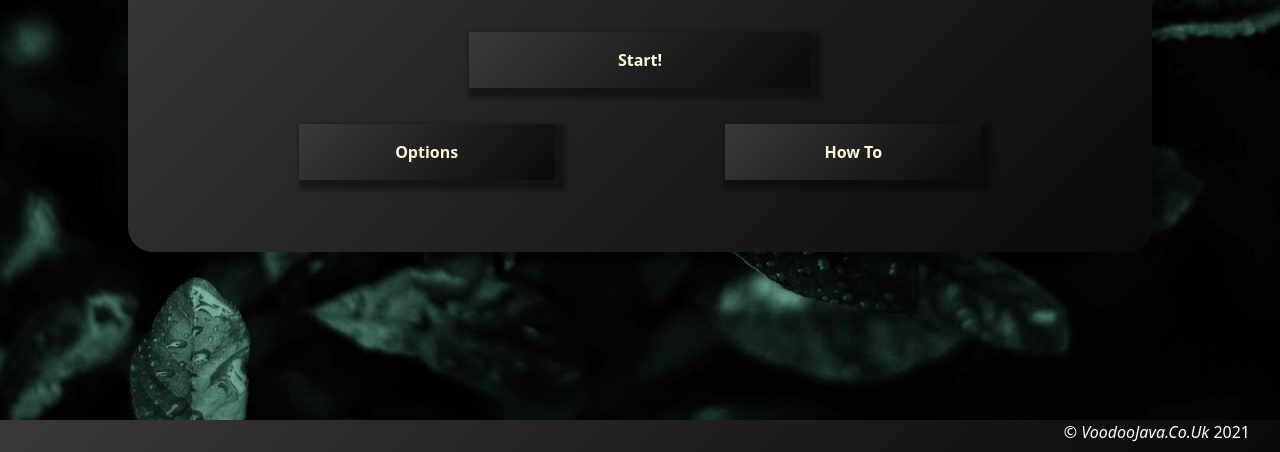
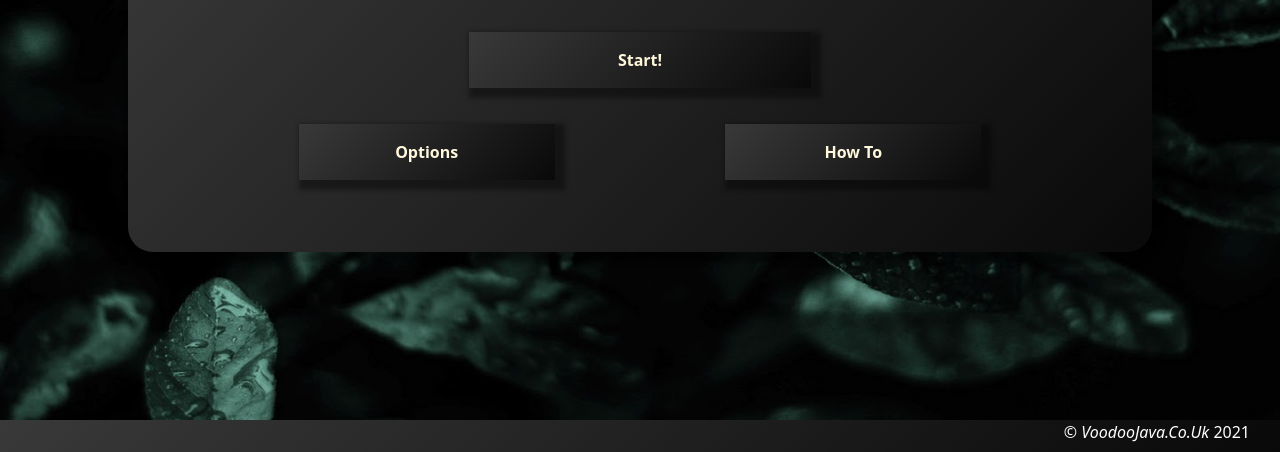
Before and after one commit to enewcombe30/Project-2-pair-game-2021, a website: page index.html in a window 1280 px wide. Shown: the part 348-800 px from the top of the page. Drawn offline with nearby package versions, Linux system fonts and the light colour scheme.

Commit message:
Added display; block; to front-face of cards

```diff
--- a/index.html
+++ b/index.html
@@ -10,7 +10,7 @@
 
 </head>
 <body>
-    <img class="background" src="static/images/Game-images/leaves.jpg">
+    <div class="background" src="static/images/Game-images/leaves.jpg">
 
         <!-- Home game control bar -->
 
@@ -332,7 +332,7 @@
             </div>
         </div>
 
-    </img>
+    </div>
     <footer>
         <div class="footer">
             &copy; <em>VoodooJava.Co.Uk</em> 2021
--- a/static/styles/styles.css
+++ b/static/styles/styles.css
@@ -19,7 +19,7 @@ h1{
 }
 
 .background {
-    /*background-image: url('../images/Game-images/leaves.jpg');*/
+    background-image: url('../images/Game-images/leaves.jpg');
     background-repeat: no-repeat;
     background-size: cover;
     height: 100vh;
@@ -160,7 +160,6 @@ button {
     box-shadow: rgba(0,0,0,0.4) 5px 5px 5px 5px;
 }
 button:hover,
-
 button:focus {
     color: #ccc9c9;
     text-decoration: none;
@@ -356,6 +355,7 @@ button:focus {
 }
 
 .front-face {
+    display: block;
     transform: rotateY(180deg);
     -webkit-transform: rotateY(180deg);
     -moz-transform: rotateY(180deg);
```
